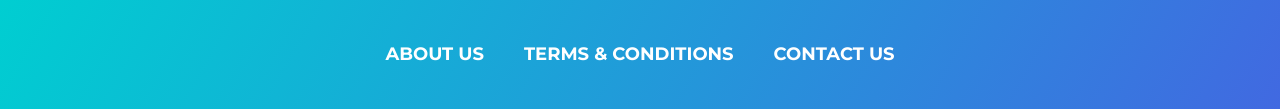
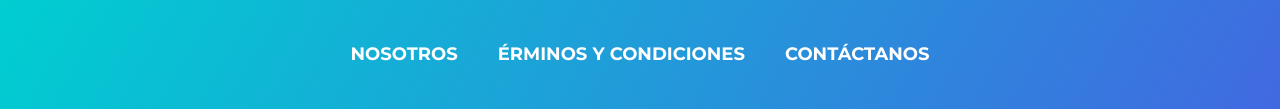
Before and after one commit to pjgs/shavuot-system, a plain HTML site: page index.html in a window 1280 px wide. Shown: the part 3524-3633 px from the top of the page. Drawn offline with Linux system fonts and the light colour scheme.

Commit message:
Update index.html

```diff
--- a/index.html
+++ b/index.html
@@ -255,9 +255,9 @@
         <div class="container">
             <div class="footer-content">
                 <nav class="footer-nav">
-                    <a href="#about">ABOUT US</a>
-                    <a href="#terms">TERMS & CONDITIONS</a>
-                    <a href="#contact">CONTACT US</a>
+                    <a href="#about">NOSOTROS</a>
+                    <a href="#terms">ÉRMINOS Y CONDICIONES</a>
+                    <a href="#contact">CONTÁCTANOS</a>
                 </nav>
                 <p class="footer-copyright">
                     Copyright © 2025 Design Theme by <a href="#">www.shavuot.com</a>
```
